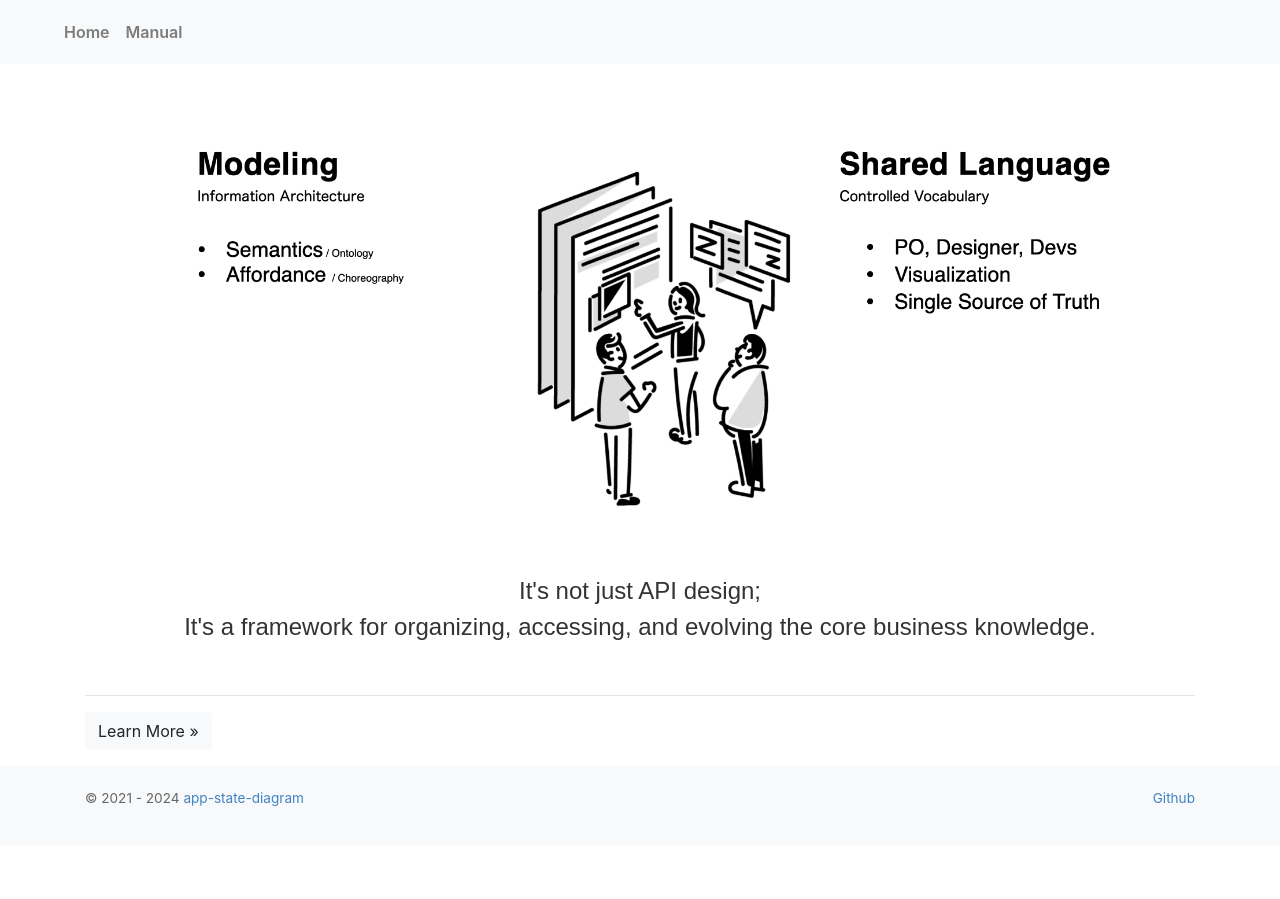
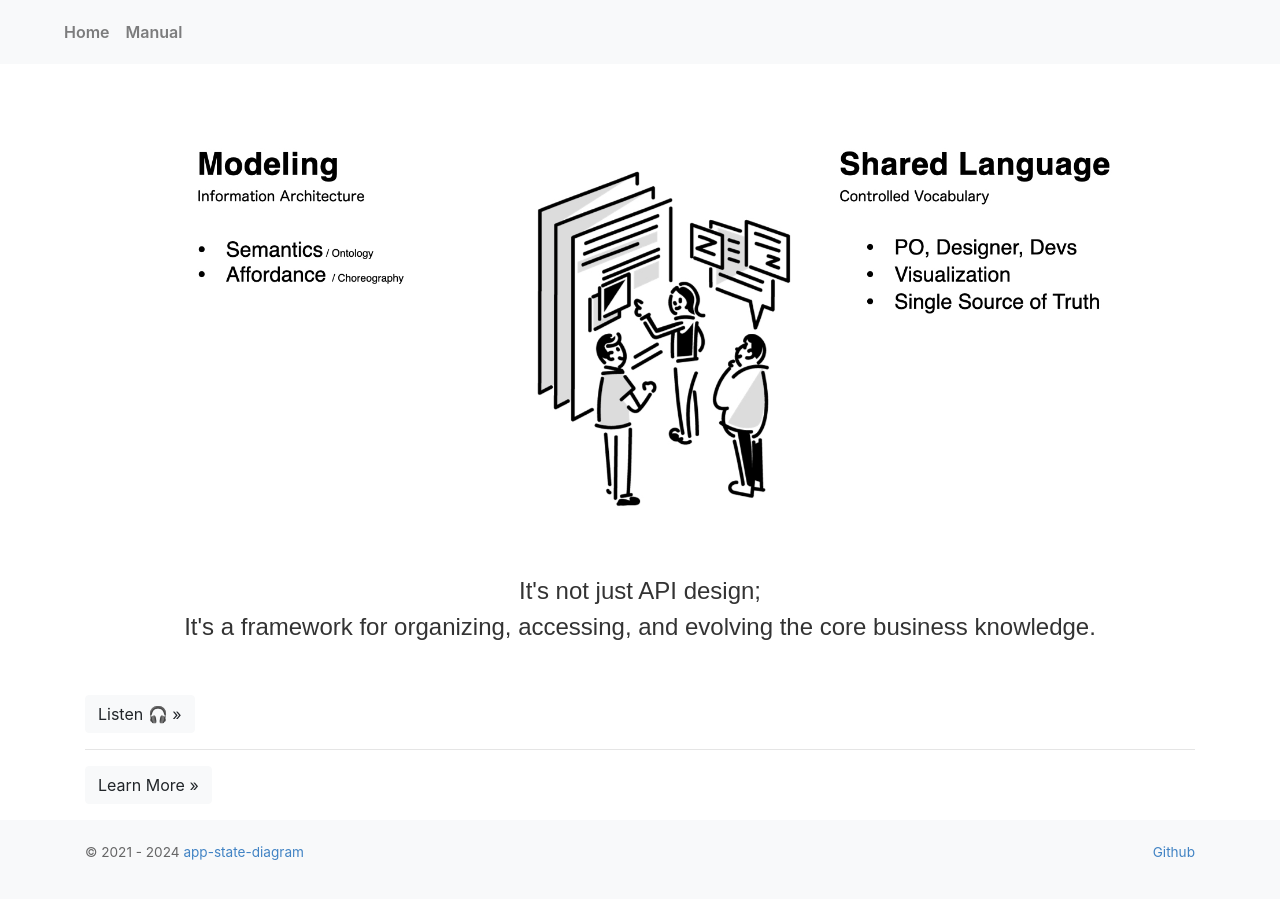
Before and after one commit to alps-asd/alps-asd.github.io, a Jekyll site: the page built from manuals/1.0/en/slide.md, in a window 1280 px wide and 900 px high, scrolled down 2485 px. Built offline with Jekyll 4.4.1, drawn with Linux system fonts in a browser that asks for light colours; before the commit the page ends 3331 px from its top, so only the background shows below that.

Commit message:
Add audio feature for ALPS and update descriptions
Added English and Japanese audio files for the ALPS manual and updated image alt text for clarity. Implemented a JavaScript function to play/pause the audio when the "Listen" button is clicked.

```diff
--- /dev/null
+++ b/js/speach.js
@@ -0,0 +1,14 @@
+document.getElementById("listen").addEventListener("click", function(event) {
+    event.preventDefault();
+
+    if (!this.audio) {
+        this.audio = new Audio(this.href);
+    }
+
+    if (this.audio.paused) {
+        this.audio.play();
+    } else {
+        this.audio.pause();
+        this.audio.currentTime = 0;
+    }
+});
--- a/manuals/1.0/en/slide.md
+++ b/manuals/1.0/en/slide.md
@@ -17,29 +17,34 @@
 }
 </style>
 
-<img class="crop-image" src="/images/slide/app-state-diagram.001.jpeg" alt="家の外観写真、内観写真、パース図を並べた画像。完成予想図だけでは不十分なことを示している">
+<img class="crop-image" src="/images/slide/app-state-diagram.001.jpeg" alt="An image showing a photo of the exterior of the house, a photo of the interior, and a perspective drawing. This shows that a rendering of the completed house is not enough.">
 <p class="description">When building a house, we don't rely solely on pictures or perspective drawings.</p>
 
 ---
 
 <div class="image-container">
-<img src="/images/slide/app-state-diagram.002.jpeg" alt="間取り図とそれを囲んで議論する3人の人物のイラスト。間取り図が共通言語として機能することを示している">
+<img src="/images/slide/app-state-diagram.002.jpeg" alt="A floor plan and an illustration of three people discussing it. This shows that a floor plan can function as a common language.">
 </div>
 <p class="description">Instead, we use an abstract "floor plan", <br>which serves as a common language for users, designers, and builders</p>
 
 ---
 
 <div class="image-container">
-<img src="/images/slide/app-state-diagram.003.jpeg" alt="ALPSの状態遷移図と、それに関連するセマンティックデスクリプターの一覧。Webサイト構築における共通言語としてのALPSを示している">
+<img src="/images/slide/app-state-diagram.003.jpeg" alt="A state transition diagram for ALPS and a list of related semantic descriptors. This shows ALPS as a common language for website construction.">
 </div>
 <p class="description">Similarly, ALPS document is that common language when it comes to building a website.</p>
 
 ---
 
 <div class="image-container">
-<img src="/images/slide/app-state-diagram.004.jpeg" alt="左側にモデリングの要素（セマンティクス/オントロジー、アフォーダンス/振付）、右側に共有言語の特徴（PO、デザイナー、開発者間の共通言語、可視化、単一の情報源）を示した図">
+<img src="/images/slide/app-state-diagram.004.jpeg" alt="Diagram showing modeling elements (semantics/ontology, affordances/choreography) on the left and shared language features (PO, common language between designers and developers, visualization, single source of information) on the right">
 </div>
 <p class="description">It's not just API design; <br>It's a framework for organizing, accessing, and evolving the core business knowledge.</p>
+
+
+<a class="btn btn-light" id="listen" href="/audio/en/alps.mp3">
+    Listen 🎧 &raquo;
+</a>
 
 ---
 
@@ -47,3 +52,4 @@
     Learn More &raquo;
 </a>
 <script src="/js/switch_intl.js"></script>
+<script src="/js/speach.js"></script>
```
Also changed, not shown: 2 other files.
